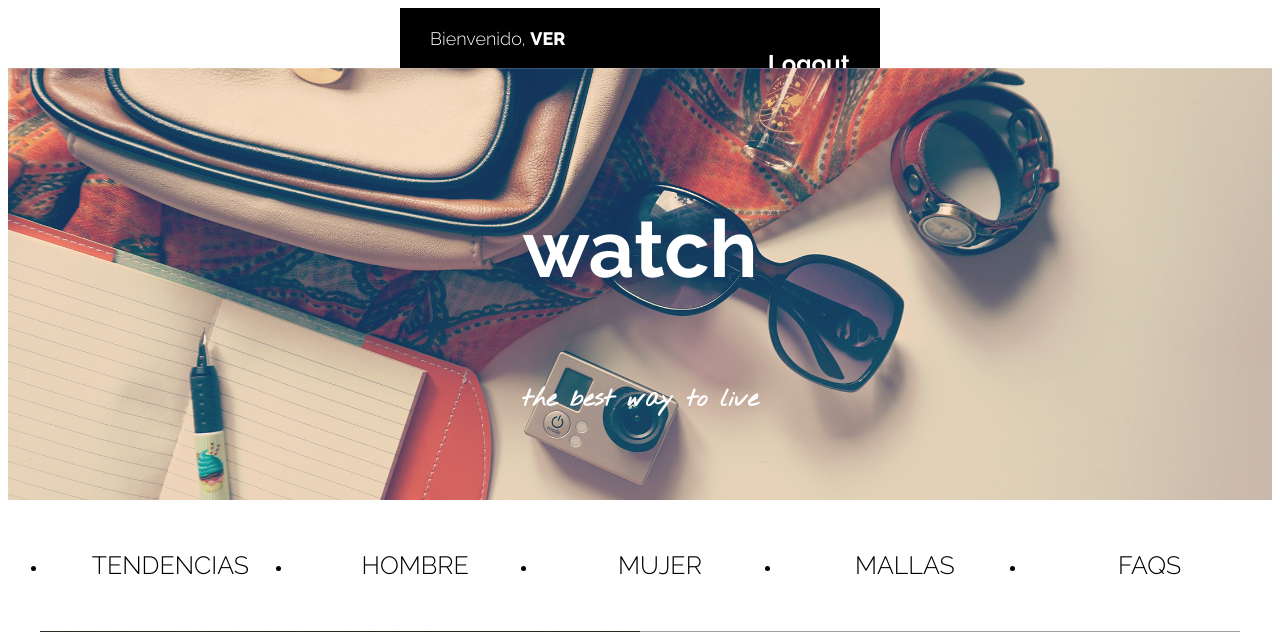
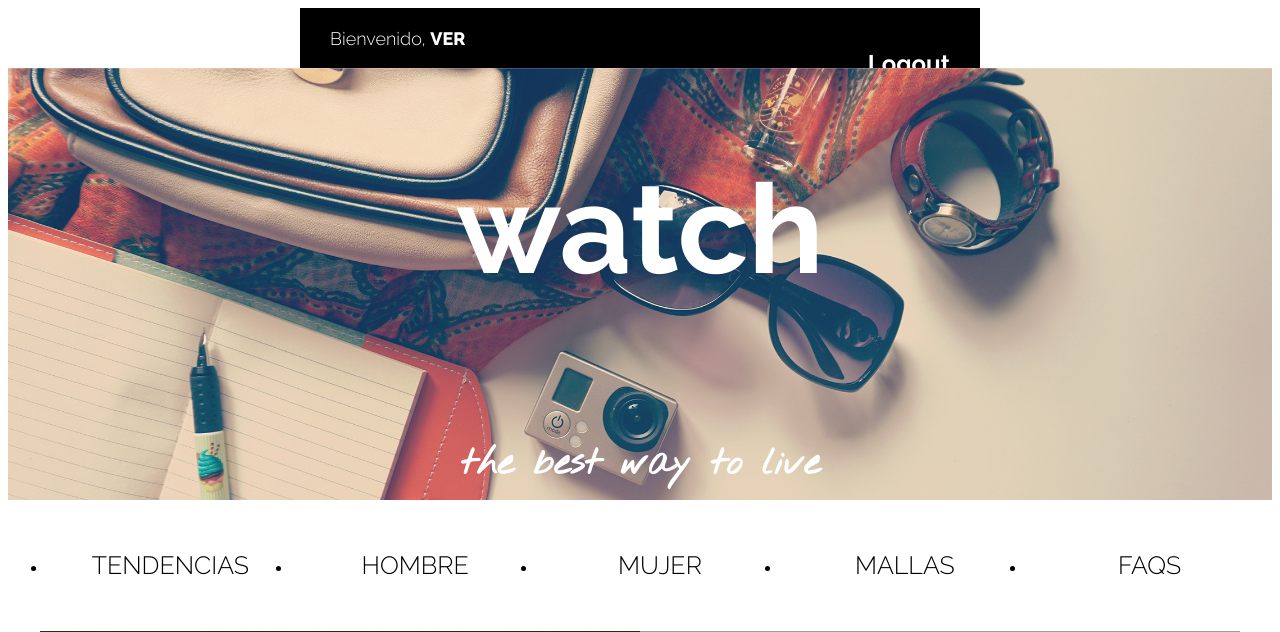
Before and after one commit to HarrySanti/dh, a PHP site: page /home_login.php in a window 1280 px wide. Shown: the top 632 px of the page. Run offline with PHP 8.4, Linux system fonts and the light colour scheme; some libraries are stand-ins or nearby versions; grey boxes are pictures that could not be loaded.

Commit message:
Update tablet.css

```diff
--- a/css/tablet.css
+++ b/css/tablet.css
@@ -8,12 +8,12 @@
   top: 0px;
 }
 
-.banner h1 {
-  font-size: 128px;
+.banner .marca h1 {
+  font-size: 125px;
 }
 
-.banner h2 {
-  font-size: 40px;
+.banner .marca h2 {
+  font-size: 38px;
 }
 
 nav ul  {
@@ -28,6 +28,12 @@
 
 nav ul li .nave {
   font-size: 15px;
+}
+
+/* HEADER USUARIO INGRESADO */
+.contenedor_login {
+	margin: 0px auto;
+	width: 680px;
 }
 
 /*BANNER*/
```
